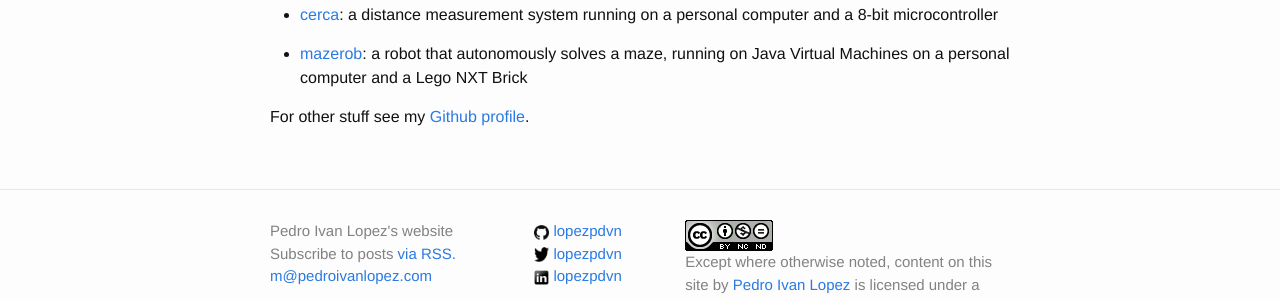
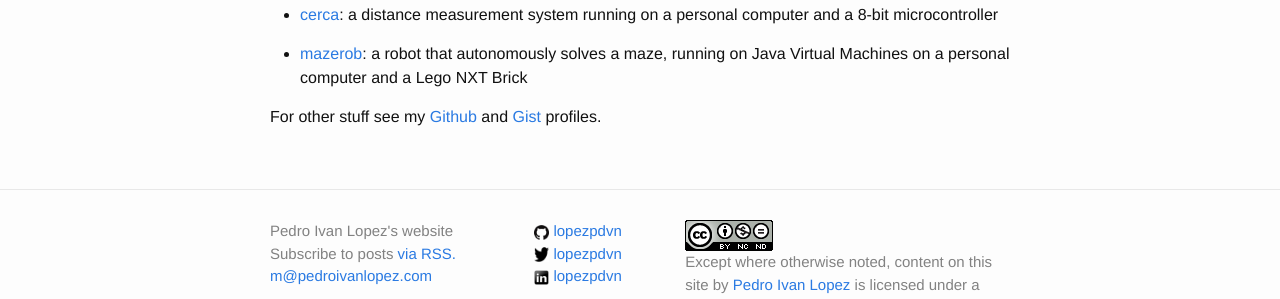
Before and after one commit to lopezpdvn/lopezpdvn.github.io, a Jekyll site: the page built from pages/projects.md, in a window 1280 px wide. Shown: the part 263-562 px from the top of the page. Built offline with Jekyll 4.4.1, drawn with Linux system fonts in a browser that asks for light colours.

Commit message:
Added Gist/Github profile to projects page

```diff
--- a/pages/projects.md
+++ b/pages/projects.md
@@ -18,5 +18,5 @@ permalink: /projects/
   maze, running on Java Virtual Machines on a personal computer and a Lego NXT
   Brick
 
-For other stuff see my
-[Github profile](https://github.com/{{ github_username }}).
+For other stuff see my [Github](https://github.com/{{ github_username }}) and
+[Gist](https://gist.github.com/{{ github_username }}) profiles.
```
